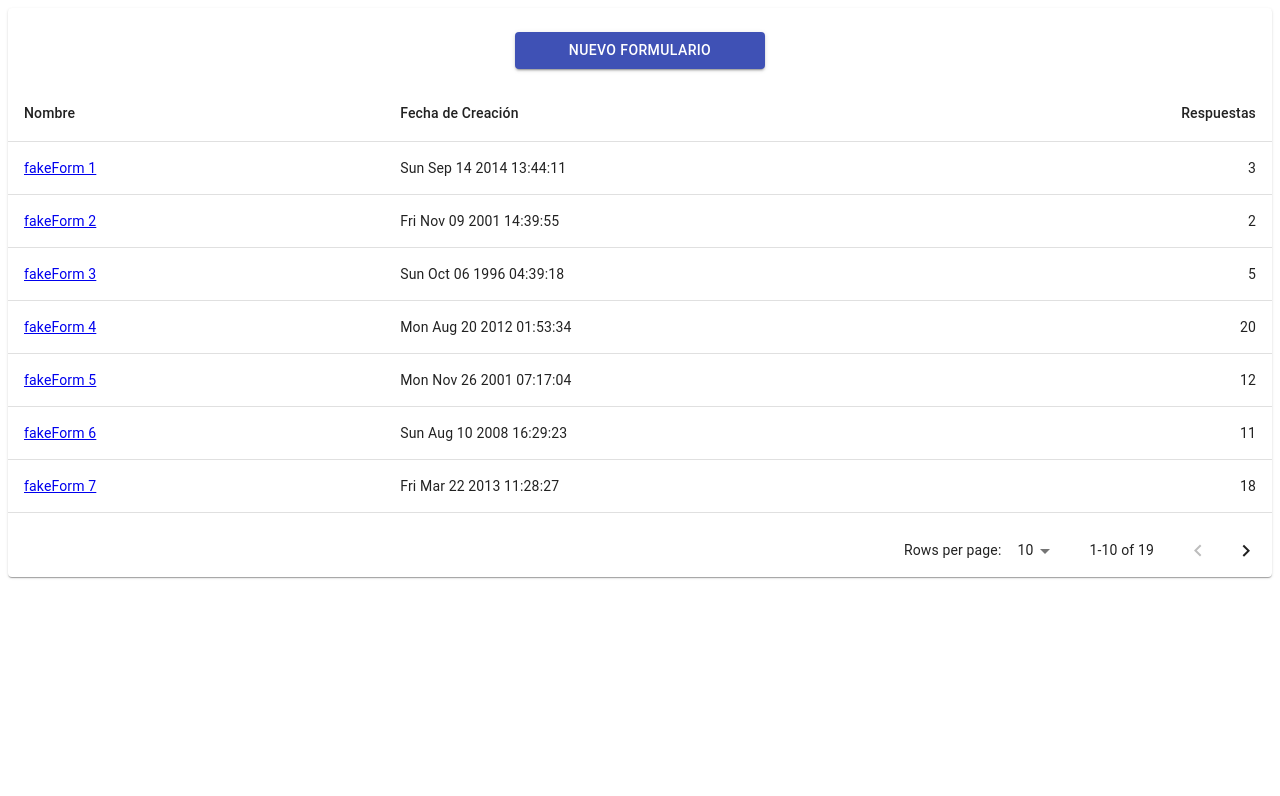
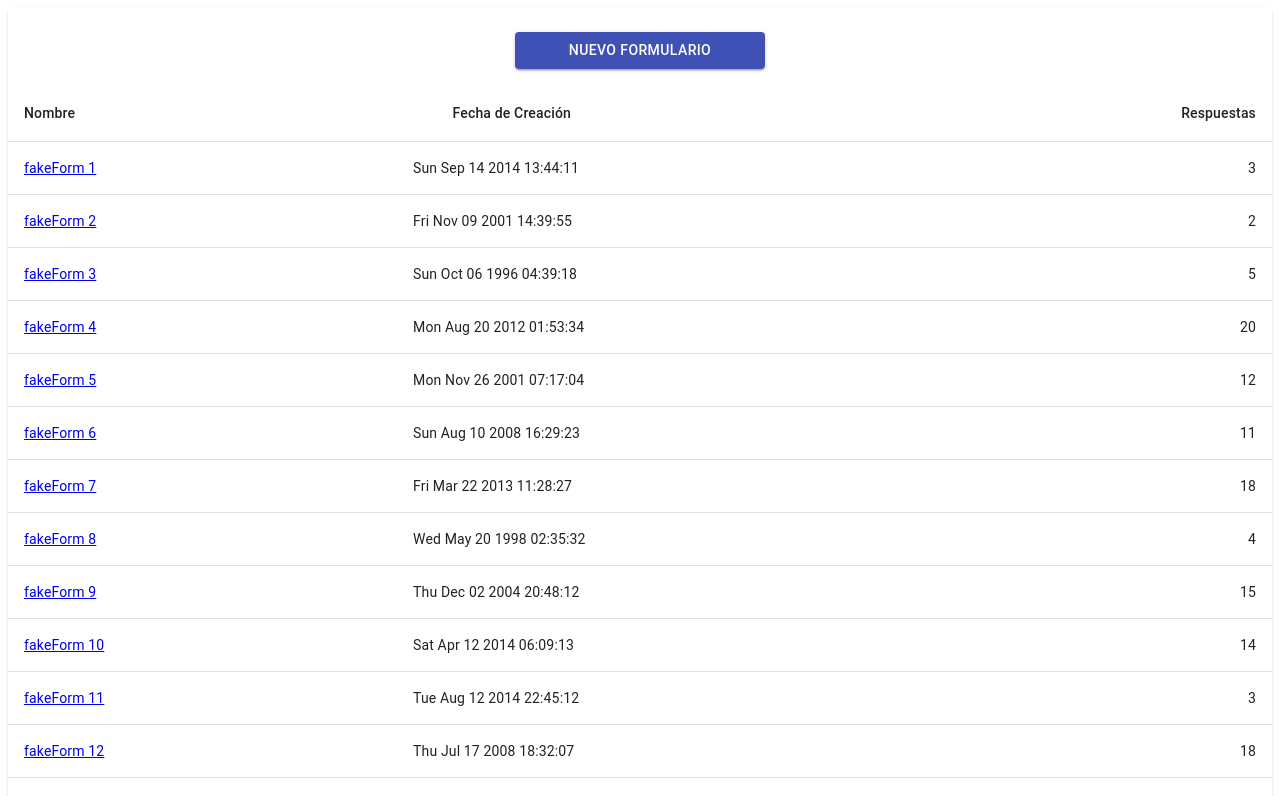
Before and after one commit to FranciscoAlvarezRaineri/Formidalbe-front, a Next.js app: page /forms in a window 1280 px wide. Shown: the top 796 px of the page. Built offline with nearby package versions, Linux system fonts and the light colour scheme.

Commit message:
fix de navegacion al login

```diff
--- a/pages/forms/index.js
+++ b/pages/forms/index.js
@@ -35,9 +35,6 @@ const useStyles = makeStyles((theme) => ({
   root: {
     width: "100%",
   },
-  container: {
-    maxHeight: 440,
-  },
   head: {
     backgroundColor: "#fff",
     position: "sticky",
@@ -52,7 +49,7 @@ const useStyles = makeStyles((theme) => ({
 export default function StickyHeadTable() {
   const classes = useStyles();
   const [page, setPage] = React.useState(0);
-  const [rowsPerPage, setRowsPerPage] = React.useState(10);
+  const [rowsPerPage, setRowsPerPage] = React.useState(25);
 
   const handleChangePage = (event, newPage) => {
     setPage(newPage);
@@ -79,9 +76,8 @@ export default function StickyHeadTable() {
         </Button>
       </Grid>
 
-      <TableContainer className={classes.container}>
-        <Table>
-          <TableHead className={classes.head}>
+      <Table className={classes.head}>
+        <TableHead>
           <TableRow>
             {columns.map((column) => (
               <TableCell
@@ -94,6 +90,9 @@ export default function StickyHeadTable() {
             ))}
           </TableRow>
         </TableHead>
+      </Table>
+      <TableContainer>
+        <Table>
           <TableBody>
             {rows
               .slice(page * rowsPerPage, page * rowsPerPage + rowsPerPage)
@@ -121,7 +120,7 @@ export default function StickyHeadTable() {
         </Table>
       </TableContainer>
       <TablePagination
-        rowsPerPageOptions={[10, 25, 100]}
+        rowsPerPageOptions={[25, 100]}
         component="div"
         count={rows.length}
         rowsPerPage={rowsPerPage}
--- a/pages/login.js
+++ b/pages/login.js
@@ -85,7 +85,7 @@ export default function SignIn() {
           />
 
           <Button
-            href="/forms/new"
+            href="/forms"
             type="submit"
             fullWidth
             variant="contained"
```
Also changed, not shown: pages/index.js (+10 -3 lines). Lines whose indentation alone changed are shown as unchanged.
